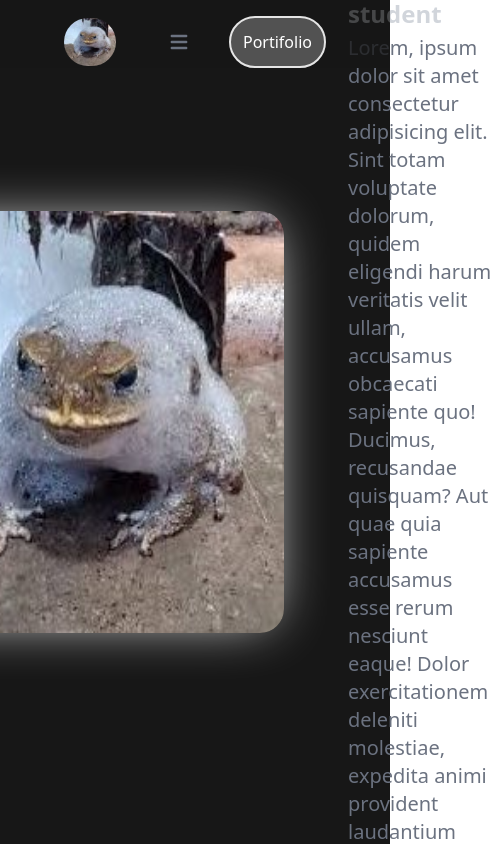
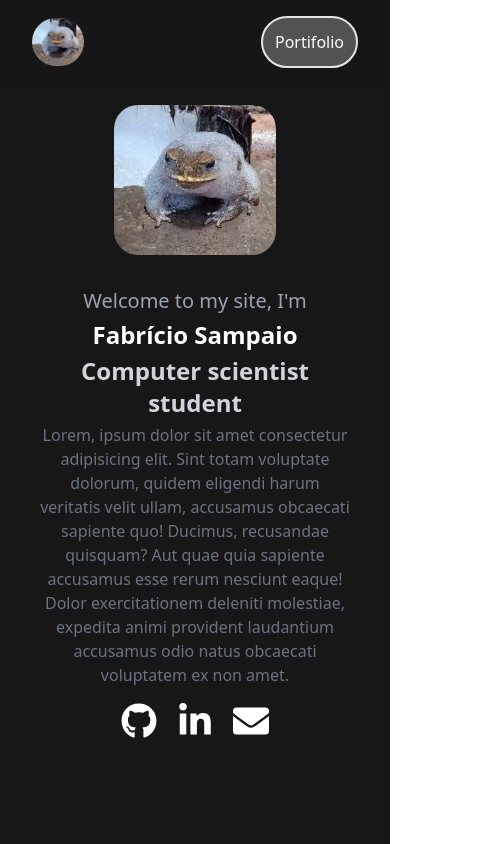
Before and after one commit to iTzFabregas/itzfabregas.github.io, a React (Create React App) app: page / in a window 390 px wide. Shown: the top 844 px of the page, 496 px wide, since content can reach past the window. Built offline with nearby package versions, Linux system fonts and the light colour scheme.

Commit message:
feat: mobile support

```diff
--- a/src/components/Aboutme.js
+++ b/src/components/Aboutme.js
@@ -12,19 +12,27 @@ export default function Aboutme() {
   }, [])
 
   return (
-    <div id='about' className='flex justify-center items-center gap-16 bg-neutral-900 text-white h-screen'>
-      <img src={logo} alt="capa" className='h-3/6 rounded-3xl shadow-my shadow-white' data-aos='fade-right'/>
-      <div className='text-left w-2/5 font-bold text-xl'>
+    <div id='about' className='bg-neutral-900 text-white'>
+      <div className='flex md:flex-row flex-col justify-center items-center md:gap-16 gap-8 h-screen'>
+
+        <img src={logo} alt="capa" className='md:w-4/12 w-5/12 rounded-3xl'/>
+
+        <div className='md:text-left text-center md:w-2/5 w-4/5 font-bold text-xl'>
+
           <h1 className='text-gray-400 pb-1 font-normal'>Welcome to my site, I'm</h1>
           <h3 className='text-2xl text-white pb-1'>Fabrício Sampaio</h3>
           <h4 className='text-2xl text-gray-300 pb-1'>Computer scientist student</h4>
-        <p className='text-gray-500 font-normal pb-4'>Lorem, ipsum dolor sit amet consectetur adipisicing elit. Sint totam voluptate dolorum, quidem eligendi harum veritatis velit ullam, accusamus obcaecati sapiente quo! Ducimus, recusandae quisquam? Aut quae quia sapiente accusamus esse rerum nesciunt eaque! Dolor exercitationem deleniti molestiae, expedita animi provident laudantium accusamus odio natus obcaecati voluptatem ex non amet.</p>
-        <ul className='flex gap-5'>
+          <p className='text-gray-500 font-normal pb-4 text-base'>Lorem, ipsum dolor sit amet consectetur adipisicing elit. Sint totam voluptate dolorum, quidem eligendi harum veritatis velit ullam, accusamus obcaecati sapiente quo! Ducimus, recusandae quisquam? Aut quae quia sapiente accusamus esse rerum nesciunt eaque! Dolor exercitationem deleniti molestiae, expedita animi provident laudantium accusamus odio natus obcaecati voluptatem ex non amet.</p>
+
+          <ul className='flex gap-5 md:justify-start justify-center'>
             <li className='text-4xl hover:text-neutral-500'><a href="https://github.com/iTzFabregas"><FaGithub /></a></li>
             <li className='text-4xl hover:text-neutral-500'><a href="https://www.linkedin.com/in/fabricio-sampaio"><FaLinkedinIn /></a></li>
             <li className='text-4xl hover:text-neutral-500'><a href="mailto:fabricio-sampaio@usp.br"><FaEnvelope /></a></li>
           </ul>
+
         </div>
+      </div>
+
     </div>
   )
 }
--- a/src/components/Navbar.js
+++ b/src/components/Navbar.js
@@ -4,23 +4,22 @@ import logo from '../assets/sapo_ensaboado.png'
 export default function Navbar() {
   return (
     <nav className='fixed bg-neutral-900 bg-opacity-75 text-white w-screen'>
-      <div className='container flex flex-wrap justify-between items-center pt-4 mx-auto'>
-        <img src={logo} alt="logo" className='h-12 rounded-full ml-16' />
+      <div className='container flex justify-between items-center pt-4 pb-4 mx-auto'>
 
-        <button data-collapse-toggle="navbar-default" type="button" class="inline-flex items-center p-2 ml-3 text-sm text-gray-500 rounded-lg md:hidden hover:bg-gray-100 focus:outline-none focus:ring-2 focus:ring-gray-200 dark:text-gray-400 dark:hover:bg-gray-700 dark:focus:ring-gray-600" aria-controls="navbar-default" aria-expanded="false">
-          <span class="sr-only">Open main menu</span>
-          <svg class="w-6 h-6" aria-hidden="true" fill="currentColor" viewBox="0 0 20 20" xmlns="http://www.w3.org/2000/svg"><path fill-rule="evenodd" d="M3 5a1 1 0 011-1h12a1 1 0 110 2H4a1 1 0 01-1-1zM3 10a1 1 0 011-1h12a1 1 0 110 2H4a1 1 0 01-1-1zM3 15a1 1 0 011-1h12a1 1 0 110 2H4a1 1 0 01-1-1z" clip-rule="evenodd"></path></svg>
-        </button>
+        <img src={logo} alt="logo" className='h-12 rounded-full md:ml-16 ml-8' />
 
-        <div id='navbar-default' class="hidden w-full md:block md:w-auto">
+        <div id='navbar-itens' class="hidden w-full md:block md:w-auto">
+
           <ul className='flex gap-16'>
             <li><a href="#about" className='hover:underline'>About</a></li>
             <li><a href="#projects" className='hover:underline'>Projects</a></li>
             <li><a href="#skills" className='hover:underline'>Skills</a></li>
             <li><a href="#contact" className='hover:underline'>Contact</a></li>
           </ul>
+
         </div>
-        <a href="https://github.com/itzfabregas" className='p-3 rounded-full bg-neutral-600 border-2 border-neutral-200 mr-16 hover:bg-neutral-700'>Portifolio</a>
+
+        <a href="https://github.com/itzfabregas" className='p-3 rounded-full bg-neutral-600 border-2 border-neutral-200 md:mr-16 mr-8 hover:bg-neutral-700'>Portifolio</a>
 
       </div>
     </nav>
```
Lines whose indentation alone changed are shown as unchanged.
